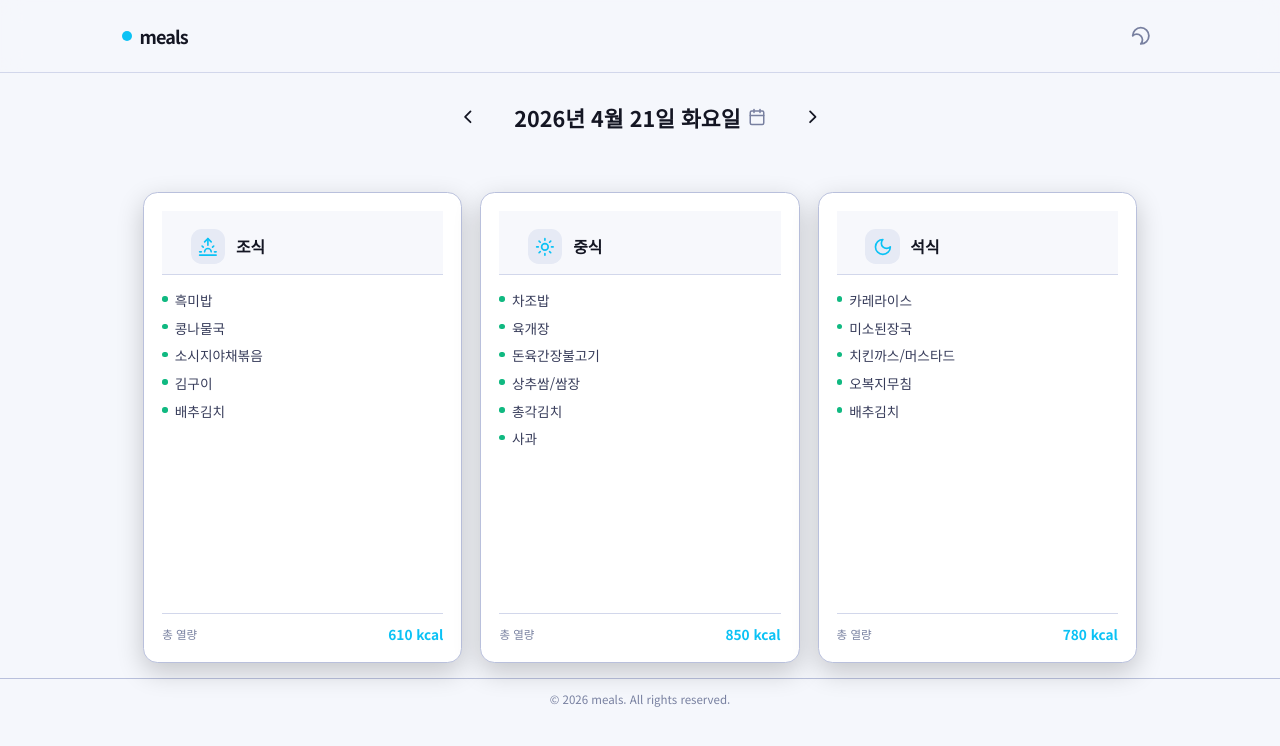
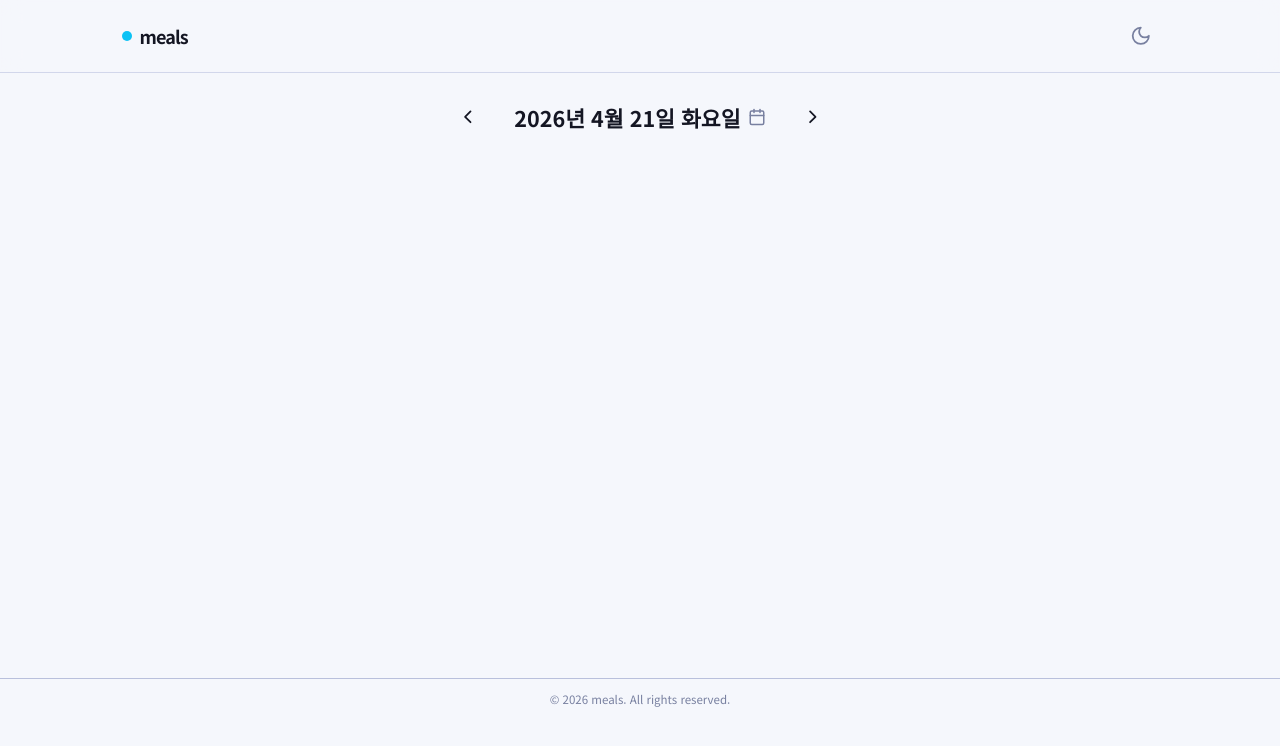
Before and after one commit to kusuri12-10/meals, a plain HTML site: page index.html in a window 1280 px wide. Both pictures are taken after a click on the button 1140 px from the left and 35 px from the top of the page. Drawn offline with Linux system fonts and the light colour scheme.

Commit message:
fix darkmode button is rotated

```diff
--- a/app.js
+++ b/app.js
@@ -1,33 +1,3 @@
-// ── DATA ──────────────────────────────────────
-const mockMealData = [
-  {
-    date: '2026-04-20',
-    meals: [
-      { type: '조식', menu: ['현미밥', '소고기미역국', '계란말이', '배추김치', '우유'], calories: 580 },
-      { type: '중식', menu: ['기장밥', '돼지고기김치찌개', '고등어구이', '시금치나물', '깍두기'], calories: 720 },
-      { type: '석식', menu: ['참치마요덮밥', '유부장국', '떡볶이', '단무지', '요구르트'], calories: 650 },
-    ],
-  },
-  {
-    date: '2026-04-21',
-    meals: [
-      { type: '조식', menu: ['흑미밥', '콩나물국', '소시지야채볶음', '김구이', '배추김치'], calories: 610 },
-      { type: '중식', menu: ['차조밥', '육개장', '돈육간장불고기', '상추쌈/쌈장', '총각김치', '사과'], calories: 850 },
-      { type: '석식', menu: ['카레라이스', '미소된장국', '치킨까스/머스타드', '오복지무침', '배추김치'], calories: 780 },
-    ],
-  },
-  {
-    date: '2026-04-22',
-    meals: [
-      { type: '조식', menu: ['보리밥', '어묵국', '두부조림', '숙주나물', '배추김치'], calories: 550 },
-      { type: '중식', menu: ['혼합잡곡밥', '닭곰탕', '오징어볶음', '감자채볶음', '깍두기'], calories: 710 },
-      { type: '석식', menu: ['스파게티', '크림스프', '마늘빵', '수제피클', '과일샐러드'], calories: 820 },
-    ],
-  },
-  { date: '2026-04-25', meals: [] },
-  { date: '2026-04-26', meals: [] },
-];
-
 function getMealsForDate(dateStr) {
   const found = mockMealData.find(d => d.date === dateStr);
   return found ? found.meals : [];
--- a/index.css
+++ b/index.css
@@ -88,8 +88,11 @@ header {
   justify-content: center;
 }
 .theme-btn:hover { background-color: rgb(var(--surface)); color: var(--primary); }
-.theme-btn svg { transition: transform 0.3s ease-in-out; }
-body.light .theme-btn svg { transform: rotate(180deg); }
+.theme-btn svg {
+  transform: rotate(0deg);
+  transition: transform 0.3s ease-in-out;
+}
+body.light .theme-btn svg { transform: rotate(360deg); }
 
 /* ── Main ── */
 main {
```
